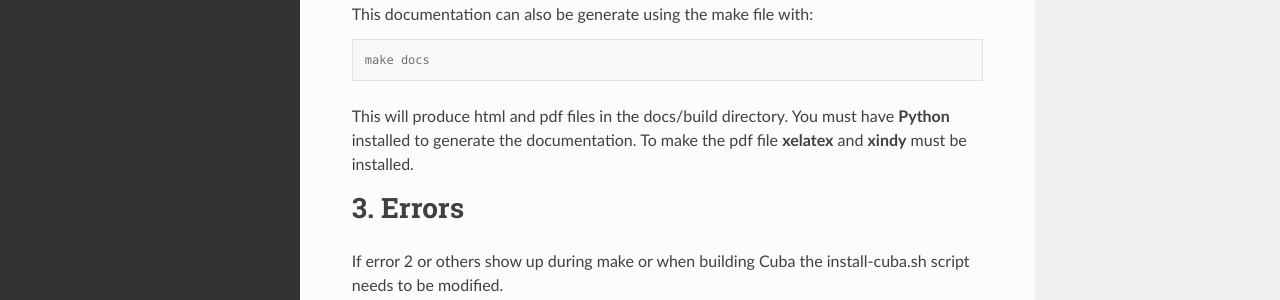
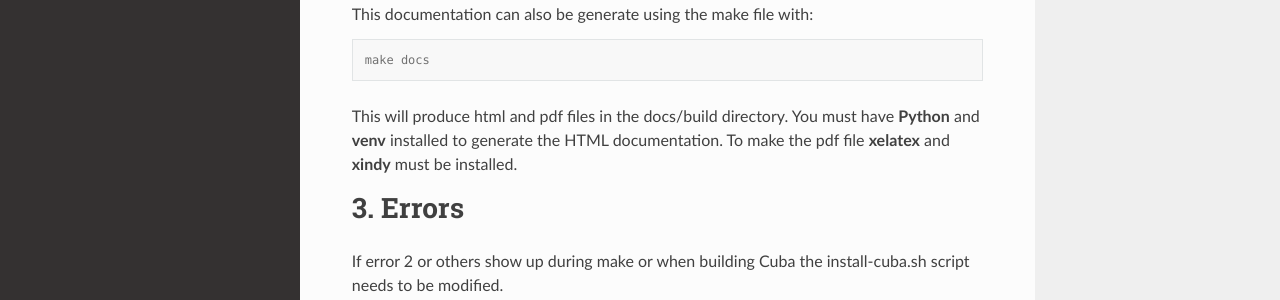
Before and after one commit to NanoPhysicsCenter/RUMDEED, a Sphinx documentation site: the page built from docs/source/build.rst, in a window 1280 px wide and 1285 px high. Shown: the part 733-1033 px from the top of the window. Built offline with Sphinx 7.4.7 and the Read the Docs theme 2.0.0, drawn with Linux system fonts in a browser that asks for light colours.

Commit message:
Docs updated to build with python3

```diff
--- a/docs/source/build.rst
+++ b/docs/source/build.rst
@@ -34,7 +34,7 @@ This documentation can also be generate using the make file with:
 
    make docs
 
-This will produce html and pdf files in the docs/build directory. You must have **Python** installed to generate the documentation.
+This will produce html and pdf files in the docs/build directory. You must have **Python** and **venv** installed to generate the HTML documentation.
 To make the pdf file **xelatex** and **xindy** must be installed.
 
 Errors
```
Also changed, not shown: 1 other file.
